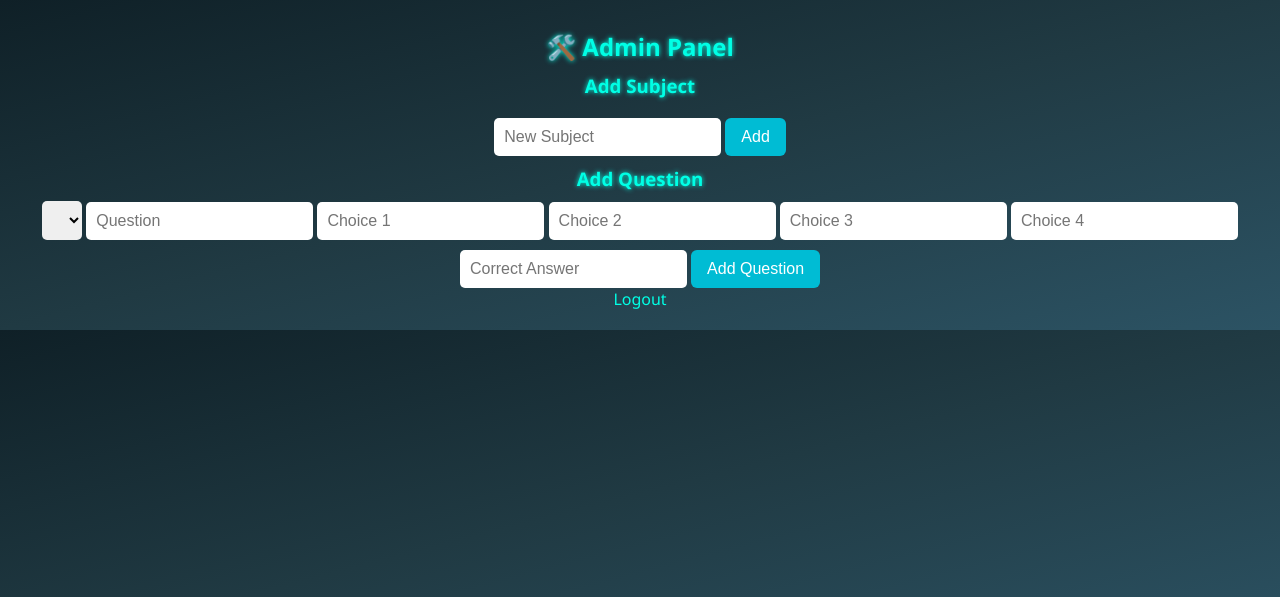
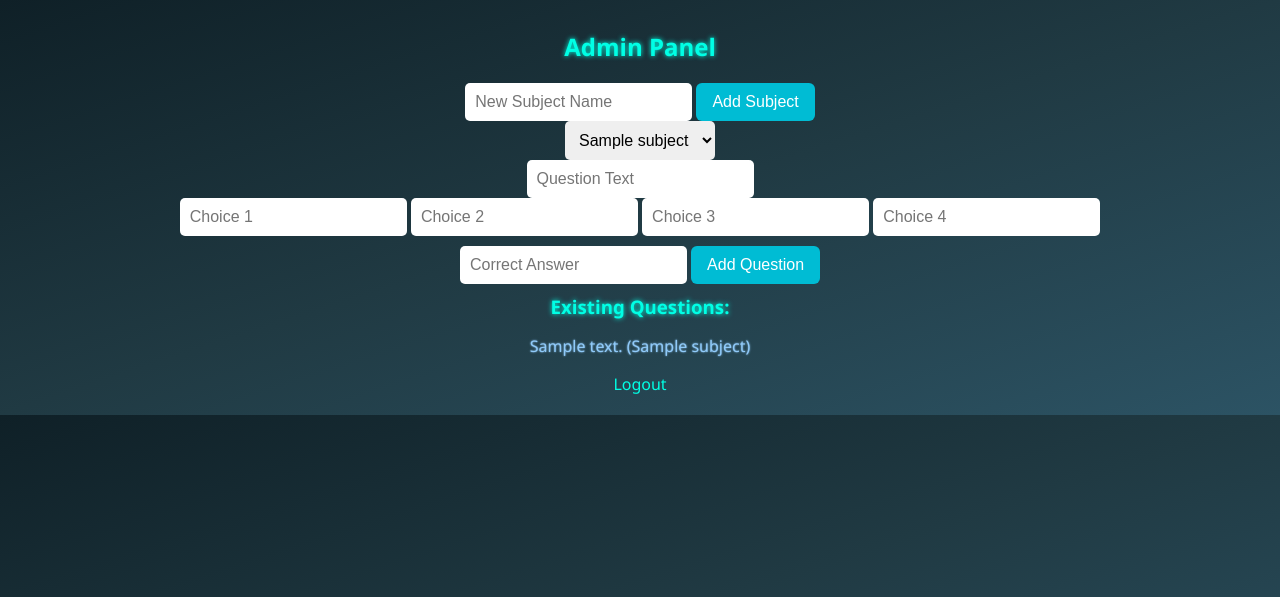
Before and after one commit to irmarg/XO-ioane, a Flask app: template templates/admin_panel.html in a window 1280 px wide. Shown: the top 597 px of the page. Run offline with Flask 3, Linux system fonts and the light colour scheme; the template is opened without the code that fills it: values that come from a table or form of the project are taken from there, others are empty; tables that the repository leaves empty hold one stand-in row (values such as "Sample post"); lists and menus that the app fills with data are empty.

Commit message:
Enhance admin panel UI: improve form labels, add existing questions section, and refine input placeholders

```diff
--- a/templates/admin_panel.html
+++ b/templates/admin_panel.html
@@ -6,30 +6,38 @@
     <link rel="stylesheet" href="{{ url_for('static', filename='styles.css') }}">
 </head>
 <body>
-    <h2>🛠️ Admin Panel</h2>
+    <h2>Admin Panel</h2>
 
-    <h3>Add Subject</h3>
-    <form method="post" action="{{ url_for('add_subject') }}">
-        <input type="text" name="new_subject" placeholder="New Subject" required>
-        <button type="submit">Add</button>
+    <!-- Add Subject -->
+    <form method="POST" action="{{ url_for('add_subject') }}">
+        <input type="text" name="new_subject" placeholder="New Subject Name" required>
+        <button type="submit">Add Subject</button>
     </form>
 
-    <h3>Add Question</h3>
-    <form method="post" action="{{ url_for('add_question') }}">
-        <select name="subject">
+    <!-- Add Question -->
+    <form method="POST" action="{{ url_for('add_question') }}">
+        <select name="subject" required>
             {% for subject in subjects %}
-                <option value="{{ subject }}">{{ subject.capitalize() }}</option>
+                <option value="{{ subject.id }}">{{ subject.name }}</option>
             {% endfor %}
-        </select>
-        <input type="text" name="question" placeholder="Question" required>
+        </select><br>
+        <input type="text" name="question" placeholder="Question Text" required><br>
         <input type="text" name="choice1" placeholder="Choice 1" required>
         <input type="text" name="choice2" placeholder="Choice 2" required>
         <input type="text" name="choice3" placeholder="Choice 3" required>
-        <input type="text" name="choice4" placeholder="Choice 4" required>
+        <input type="text" name="choice4" placeholder="Choice 4" required><br>
         <input type="text" name="answer" placeholder="Correct Answer" required>
         <button type="submit">Add Question</button>
     </form>
 
+    <!-- Existing Questions -->
+    <h3>Existing Questions:</h3>
+    <ul>
+        {% for q in questions %}
+            <li>{{ q.question_text }} ({{ q.subject.name }})</li>
+        {% endfor %}
+    </ul>
+
     <a href="{{ url_for('logout') }}">Logout</a>
 </body>
 </html>
```
